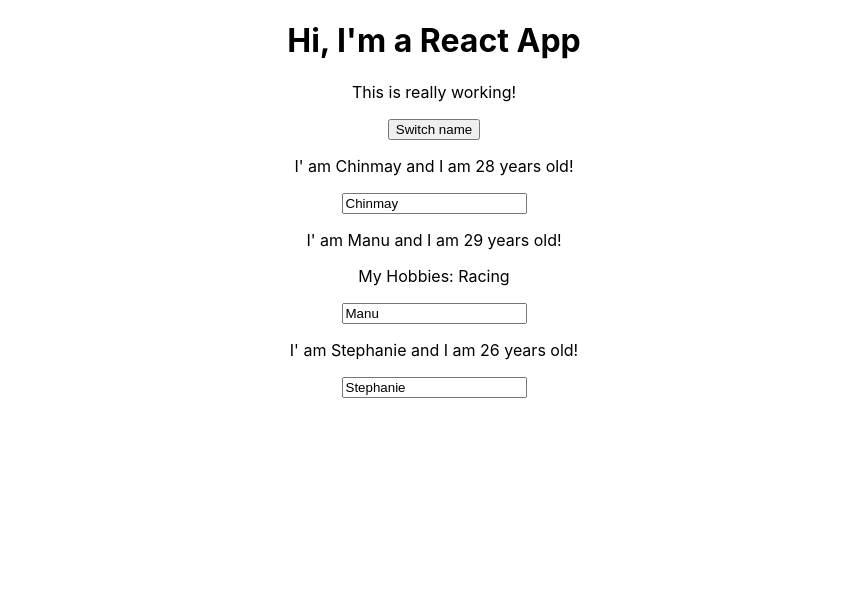
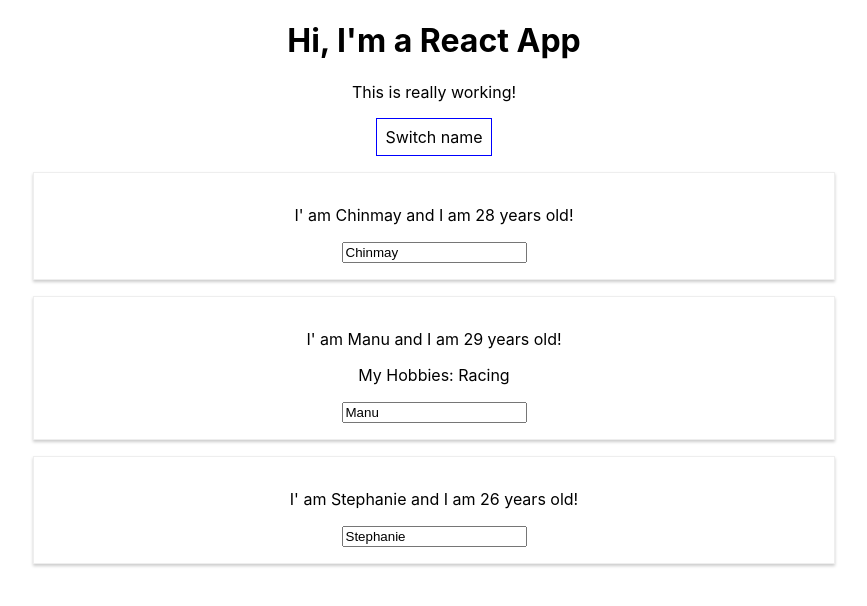
Before and after one commit to chinmaymoharir/react-project-1, a React (Create React App) app: page / in a window 1280 px wide. Shown: the top 606 px of the page, without its empty margins (206-1073 px from the left). Built offline with nearby package versions, Linux system fonts and the light colour scheme.

Commit message:
Updated css styling

```diff
--- a/src/App.js
+++ b/src/App.js
@@ -39,11 +39,21 @@
   })
 }
  render(){
+
+  const style= {
+    backgroundColor: 'white',
+    font: 'inherit',
+    border: '1px solid blue',
+    padding: '8px',
+    cursor: 'pointer'
+  }
   return (
     <div className="App">
       <h1>Hi, I'm a React App</h1>
       <p>This is really working!</p>
-      <button onClick={() => this.switchNameHandler('Chinmay Moharir')}>Switch name</button>
+      <button
+        style = {style}
+        onClick={() => this.switchNameHandler('Chinmay Moharir')}>Switch name</button>
       <Person
         name={this.state.persons[0].name}
         age = {this.state.persons[0].age} />
--- /dev/null
+++ b/src/Person/Person.css
@@ -0,0 +1,8 @@
+.Person {
+    width: 60%;
+    margin: 16px auto;
+    border: 1px solid #eee;
+    box-shadow: 0 2px 3px #ccc;
+    padding: 16px;
+    text-align: center;
+}
--- a/src/Person/Person.js
+++ b/src/Person/Person.js
@@ -1,11 +1,12 @@
 import React from 'react';
+import './Person.css';
 
 const person = (props) =>  {
     return (
-    <div>
+    <div className='Person'>
         <p onClick = {props.click}>I' am {props.name} and I am {props.age} years old!</p>
         <p>{props.children}</p>
-        <input type="text" onChange={props.changed} value={props.name}/>
+        <input type='text' onChange={props.changed} value={props.name}/>
     </div>
     )
 }
```
